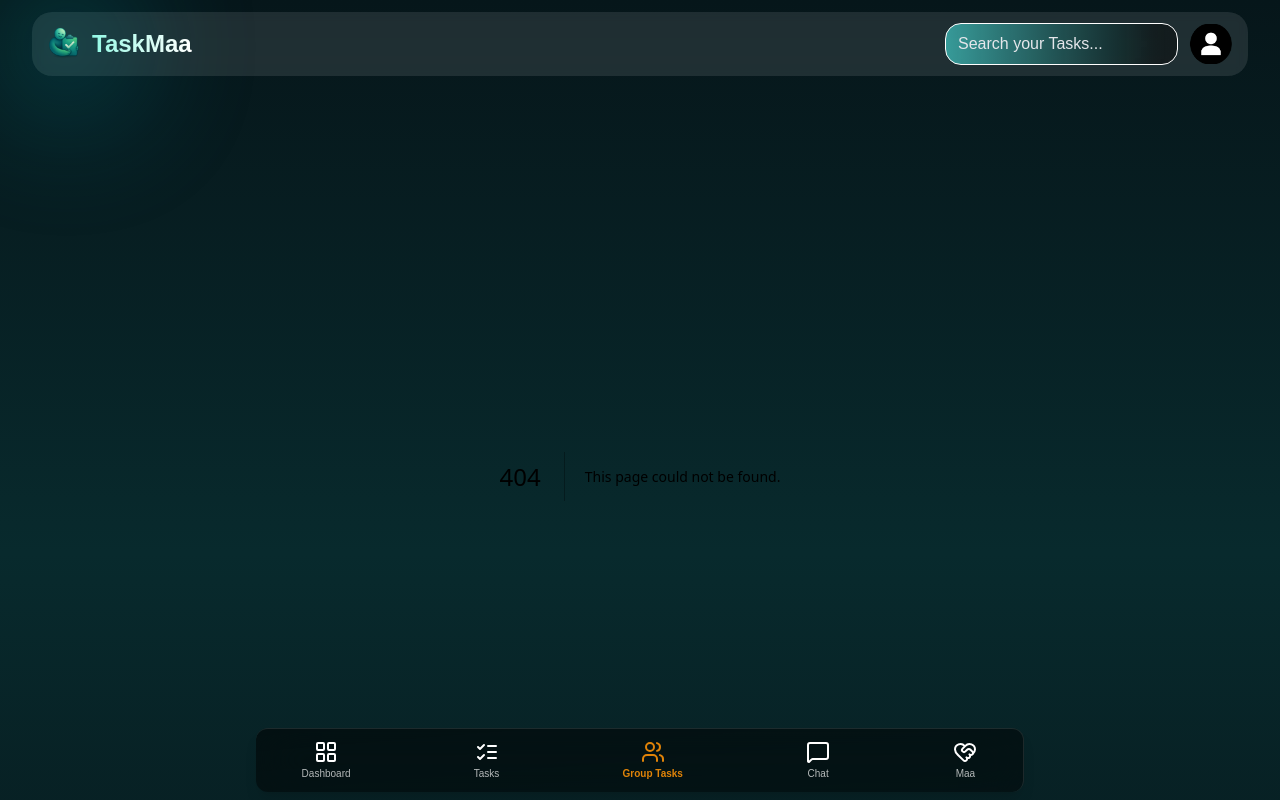
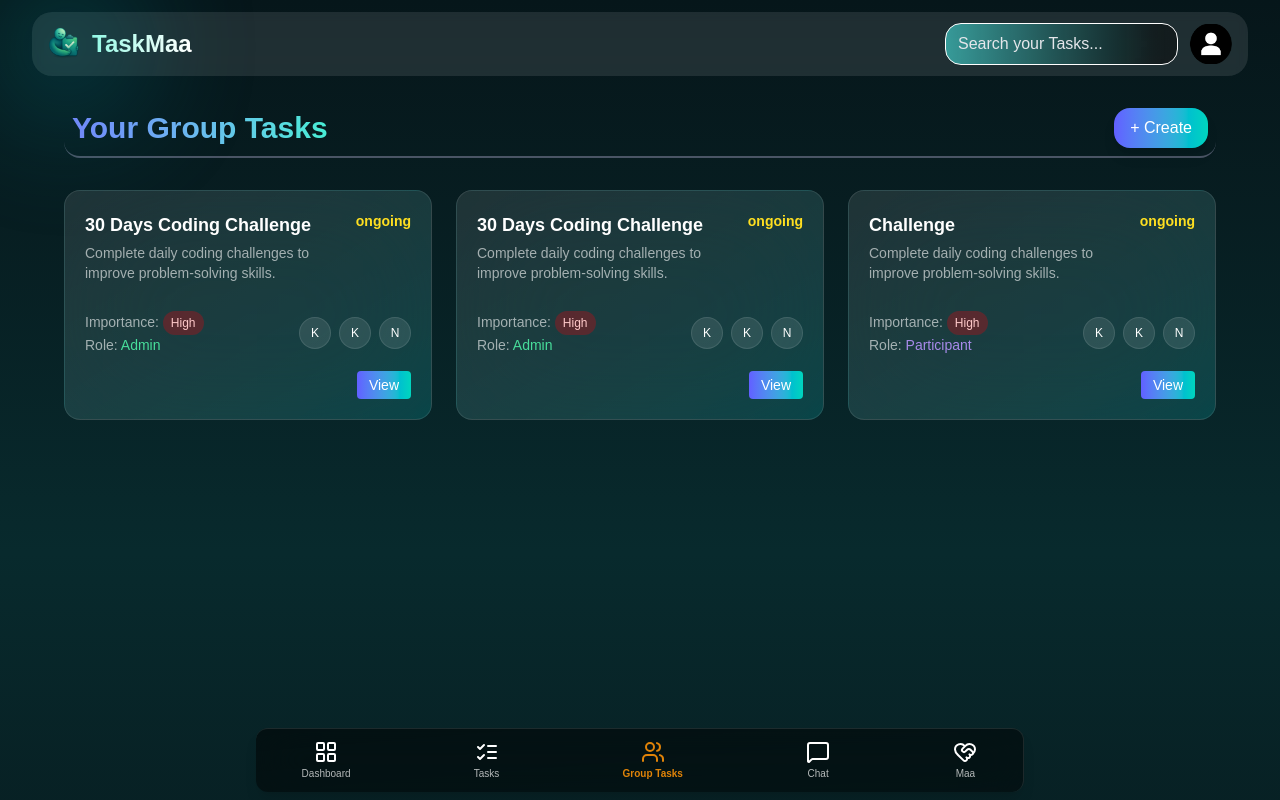
Before and after one commit to aakritrajput/TaskMaaFrontend, a Next.js app: page /user/groupTasks in a window 1280 px wide. Before the commit this address had no page. Shown: the top 800 px of the page. Built offline with nearby package versions, Linux system fonts and the light colour scheme.

Commit message:
Added basic group task page

```diff
--- /dev/null
+++ b/app/user/allTasks/page.tsx
@@ -0,0 +1,14 @@
+'use client'
+
+import { useState } from "react"
+
+export default function AllTasks(){
+    const [loading, setLoading] = useState<boolean>(true)
+    return (
+        <>
+        <div className="min-h-[100vh] w-full bg-transparent flex flex-col items-center py-4 px-2 sm:px-4 md:px-8">
+
+        </div>
+        </>
+    )
+}
--- /dev/null
+++ b/app/user/groupTasks/page.tsx
@@ -0,0 +1,120 @@
+'use client'
+
+import { RootState } from '@/src/lib/store';
+import Link from 'next/link';
+import React from 'react'
+import { useSelector } from 'react-redux';
+
+type groupTaskType = {
+    _id: string;
+    title: string;
+    description?: string;
+    type: 'private' | 'public';
+    creatorId: string;
+    dueDate: string;
+    importance: 'low' | 'medium' | 'high' ;
+    status: 'ongoing' | 'completed' ;
+    winners: string[];
+    createdAt?: string;
+    updatedAt?: string;
+}
+
+export default function GroupTasksPage() {
+    const user = useSelector((state: RootState)=> state.auth.user)
+
+    const groupTasks: groupTaskType[] = [
+      {
+        _id: '1',
+        title: '30 Days Coding Challenge',
+        description: 'Complete daily coding challenges to improve problem-solving skills.',
+        importance: 'high',
+        status: 'ongoing',
+        winners: ['Komal', 'Karan', 'Nina'],
+        creatorId: '12345',
+        dueDate: '15-10-2025',
+        type: 'private',
+      },
+      {
+        _id: '2',
+        title: '30 Days Coding Challenge',
+        description: 'Complete daily coding challenges to improve problem-solving skills.',
+        importance: 'high',
+        status: 'ongoing',
+        winners: ['Komal', 'Karan', 'Nina'],
+        creatorId: '12345',
+        dueDate: '15-10-2025',
+        type: 'private',
+      },
+      {
+        _id: '3',
+        title: 'Challenge',
+        description: 'Complete daily coding challenges to improve problem-solving skills.',
+        importance: 'high',
+        status: 'ongoing',
+        winners: ['Komal', 'Karan', 'Nina'],
+        creatorId: '1234567',
+        dueDate: '15-10-2025',
+        type: 'private',
+      }
+    ]
+
+    function ImportanceBadge({ importance }: { importance: groupTaskType["importance"] }) {
+        const base = "inline-flex items-center px-2 py-1 rounded-full text-xs font-medium";
+        if (importance === "high") return <span className={`${base} bg-red-600/30 text-red-200`}>High</span>;
+        if (importance === "medium") return <span className={`${base} bg-yellow-600/25 text-yellow-200`}>Medium</span>;
+        return <span className={`${base} bg-green-700/25 text-green-200`}>Low</span>;
+    }
+
+    return (
+      <div className="min-h-screen bg-transparent text-white p-6">
+        <div className="max-w-6xl mx-auto">
+          {/* Header Section */}
+          <div className="flex items-center p-2 border-b-2 border-b-gray-600 rounded-2xl justify-between mb-8">
+            <h2 className="text-2xl sm:text-3xl font-bold bg-gradient-to-r from-indigo-400 to-teal-300 bg-clip-text text-transparent">Your Group Tasks</h2>
+            <button className="px-2 sm:px-4 py-2 rounded-2xl bg-gradient-to-r from-indigo-500 to-teal-400 shadow-lg transform hover:scale-105 transition">
+              + Create
+            </button>
+          </div>
+          {/* Tasks Grid */}
+          <div className="grid grid-cols-1 sm:grid-cols-2 lg:grid-cols-3 gap-6">
+            {groupTasks.map(task => (
+              <Link href={`/user/groupTasks/${task._id}`} key={task._id} className="p-5 rounded-2xl bg-gradient-to-br from-white/10 to-[#00ffff27] backdrop-blur-3xl hover:scale-[1.01] transition border border-white/10">
+                <div className="flex justify-between items-start">
+                  <div>
+                    <h3 className="text-lg font-semibold mb-1">{task.title}</h3>
+                    <p className="text-sm text-white/60 mb-3">{task.description}</p>
+                  </div>
+                  <div className="text-right text-sm">
+                    <span className={`font-semibold ${task.status === 'completed' ? 'text-green-400' : 'text-yellow-300'}`}>{task.status}</span>
+                  </div>
+                </div>
+                <div className="flex justify-between items-center mt-4">
+                  <div>
+                    <p className="text-sm text-white/60">Importance: <ImportanceBadge importance={task.importance}/></p>
+                    <p className="text-sm text-white/60">Role: <span className="text-white">{task.creatorId === user?._id ? <span className='text-[#48de9b]'>Admin</span> : <span className='text-[#a88aea]'>Participant</span>}</span></p>
+                  </div>
+                  <div className="flex gap-2">
+                    {task.winners.length > 0 ? task.winners.slice(0, 3).map((winner, i) => (
+                      <div key={i} className="w-8 h-8 rounded-full bg-white/10 flex items-center justify-center text-xs border border-white/10">{winner[0]}</div>
+                    )) : <div className="text-xs text-white/40">No winners yet</div>}
+                  </div>
+                </div>
+
+                <div className="flex justify-end items-center mt-4">
+                  <button className="px-3 py-1 text-sm rounded bg-gradient-to-r from-indigo-500 to-teal-400 hover:opacity-90 transition">View</button>
+                </div>
+              </Link>
+            ))}
+          </div>
+          {groupTasks.length == 0 && <p className='w-full text-center text-gray-500'>You don&apos;t have any group tasks !!</p>}
+        </div>
+        {/* Glassmorphism style */}
+        <style jsx>{`
+          .glass-card {
+            background: linear-gradient(135deg, rgba(255,255,255,0.04), rgba(255,255,255,0.02));
+            backdrop-filter: blur(10px);
+          }
+        `}</style>
+      </div>
+    )
+}
--- a/app/user/tasks/page.tsx
+++ b/app/user/tasks/page.tsx
@@ -9,6 +9,7 @@ import confetti from "canvas-confetti";
 // import axios from "axios";
 import { addDailyTasks, addGeneralTasks, addTask, deleteTask, editTask, errorGettingDailyTasks, updateIdOfNewlyAddedTask } from "@/src/lib/features/tasks/TaskSlice";
 import Modal from "@/src/components/user/TaskCreateOrEditModal";
+import Link from "next/link";
 
 export type taskType = {
     _id: string;
@@ -238,8 +239,8 @@ export default function TasksPage() {
 
   return (
     <div className="min-h-screen w-full bg-gradient-to-br from-[#061b1c] via-[#0b2d2f] to-[#0e4446] text-white p-6 md:p-10">
-      <div className="max-w-6xl mx-auto space-y-10">
-        <h1 className="text-3xl md:text-4xl font-bold text-center bg-clip-text text-transparent bg-gradient-to-r from-yellow-500 to-blue-500">
+      <div className="max-w-6xl mx-auto flex flex-col items-center space-y-10">
+        <h1 className="text-3xl md:text-4xl font-bold text-center bg-clip-text text-transparent bg-gradient-to-r from-yellow-500 to-blue-300">
           Your Tasks
         </h1>
 
@@ -437,9 +438,9 @@ export default function TasksPage() {
           </div>
         </div>
 
-        <p className="text-center text-emerald-400 mt-10 underline underline-offset-4 hover:text-emerald-300 cursor-pointer transition">
+        <Link href='/user/allTasks' className="text-center text-emerald-400 mt-10 underline underline-offset-4 hover:text-emerald-300 cursor-pointer w-full transition">
           See all your tasks
-        </p>
+        </Link>
       </div>
       <Modal open={isModalOpen} onClose={closeModal} initial={modalInitial} onSubmit={handleModalSubmit}/>
     </div>
```
